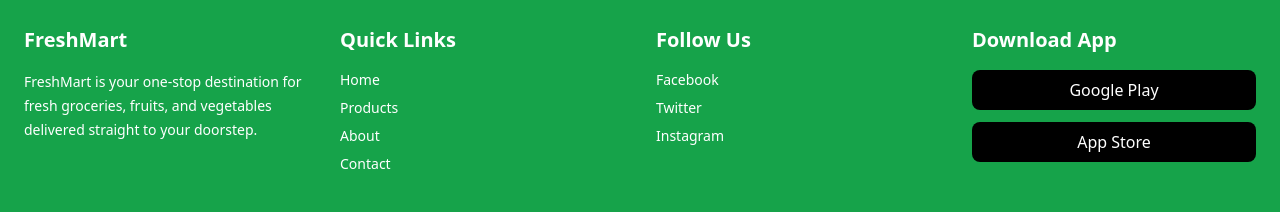
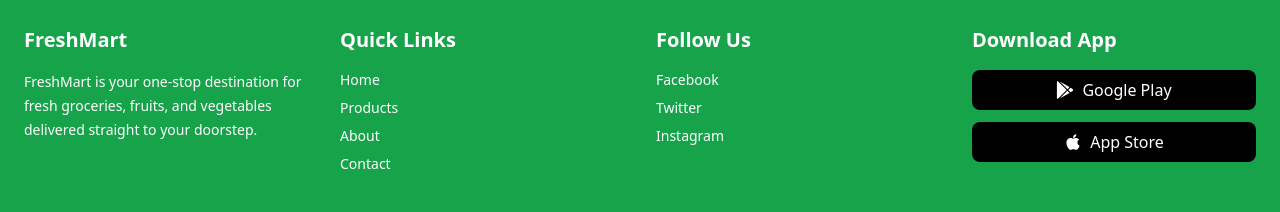
Before and after one commit to 69thilip-M/ecommerce-kvr, a React (Vite) app: page /kmrvegetables/products in a window 1280 px wide. Shown: the part 2196-2408 px from the top of the page. Built offline with nearby package versions, Linux system fonts and the light colour scheme.

Commit message:
footer ui changes has been done and need to work in backend in most of the files

```diff
--- a/src/components/Footer.jsx
+++ b/src/components/Footer.jsx
@@ -1,3 +1,5 @@
+import { FaGooglePlay, FaApple } from "react-icons/fa";
+
 function Footer() {
   return (
     <footer className="w-full bg-green-600 text-white py-10">
@@ -64,11 +66,11 @@
         <div>
           <h2 className="text-xl font-semibold mb-4">Download App</h2>
           <div className="flex flex-col space-y-3">
-            <button className="bg-black text-white py-2 px-4 rounded-lg hover:bg-gray-800">
-              Google Play
+            <button className="flex items-center justify-center gap-2 bg-black text-white py-2 px-4 rounded-lg hover:bg-gray-800">
+              <FaGooglePlay size={18} /> Google Play
             </button>
-            <button className="bg-black text-white py-2 px-4 rounded-lg hover:bg-gray-800">
-              App Store
+            <button className="flex items-center justify-center gap-2 bg-black text-white py-2 px-4 rounded-lg hover:bg-gray-800">
+              <FaApple size={18} /> App Store
             </button>
           </div>
         </div>
```
